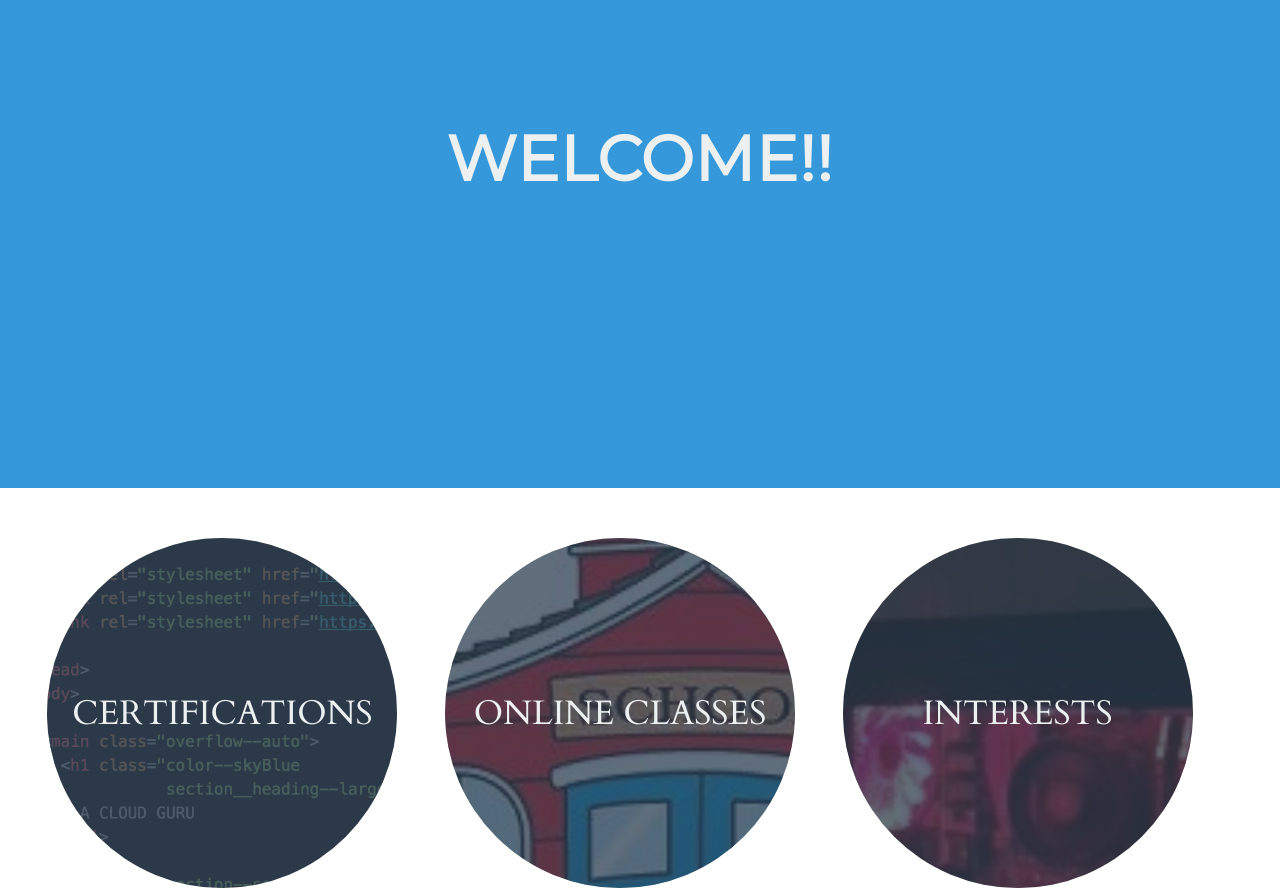
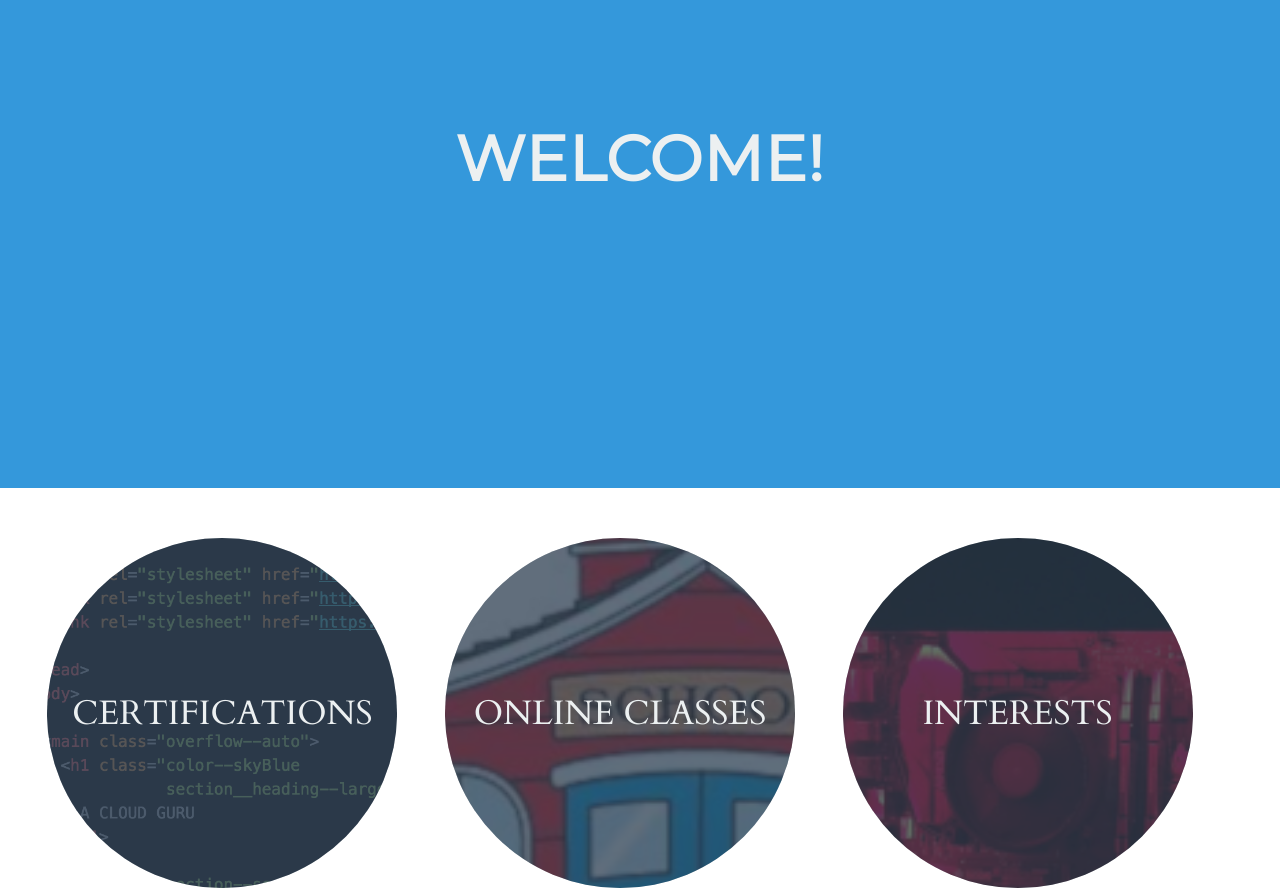
Before and after one commit to mlhokie/my-portfolio, a plain HTML site: page index.html in a window 1280 px wide. Shown: the part 300-1191 px from the top of the page. Drawn offline with Linux system fonts and the light colour scheme.

Commit message:
Update index.html

```diff
--- a/index.html
+++ b/index.html
@@ -57,7 +57,7 @@
     <section class="background--skyBlue section">
       <h2 class="color--cloud margin--none section__text--centered">
 
-        WELCOME!!
+        WELCOME!
       </h2>
     </section>
 
@@ -80,7 +80,7 @@
         <div class="section__example">
           <img alt="example screenshot of a project involving chemistry"
                class="section__exampleImage"
-               src="images/schoolhouse.jpeg"/>
+               src="images/schoolhouse.png"/>
           <!-- “Chemistry” by Surian Soosay is licensed under CC BY 2.0
                https://www.flickr.com/photos/ssoosay/4097410999 -->
           <dl class="color--cloud">
@@ -96,7 +96,7 @@
         <div class="section__example">
           <img alt="example screenshot of computer build"
                class="section__exampleImage"
-               src="images/sidecomputer.jpg"/>
+               src="images/sidecomputer.png"/>
           <dl class="color--cloud">
             <dt class="section__exampleTitle section__text--centered">
               Interests
@@ -117,7 +117,7 @@
       <p class="color--darkgrey section__description">
          I like to work hard and learn new things. I am learning to code
          in the cloud! I am looking to work for a company that allows promotion
-         and growth as my skills and knowledge deveolp. A perfect fit for me is
+         and growth as my skills and knowledge develop. A perfect fit for me is
          a company with an entry level opportunity and a company that recognizes
          my ambition and potential to do so much more!
 
```
